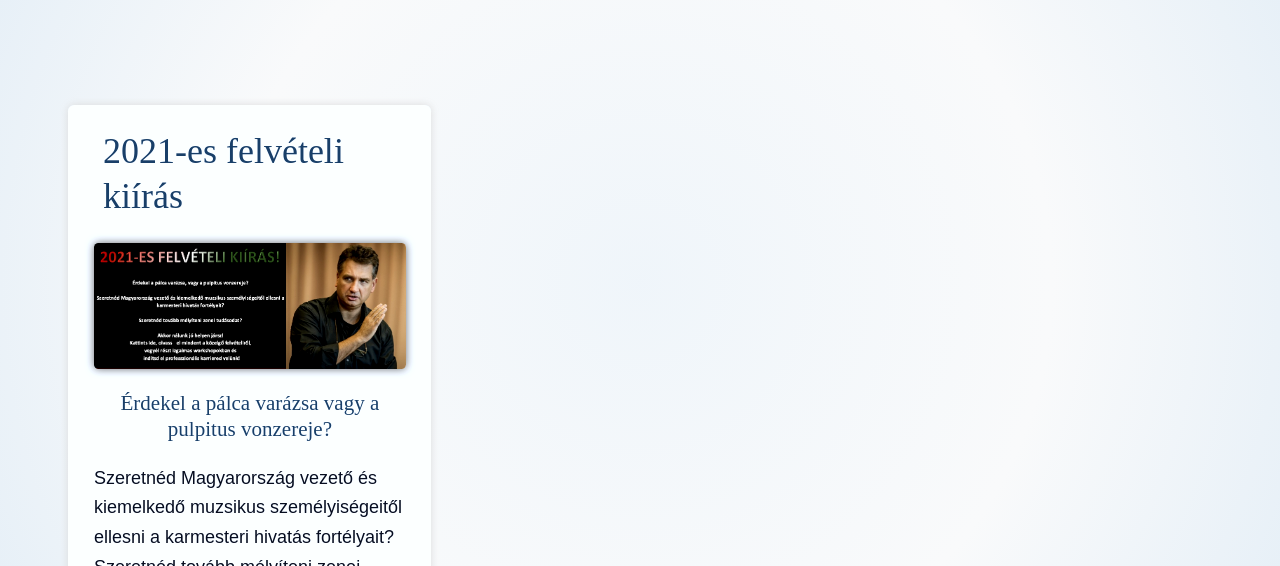
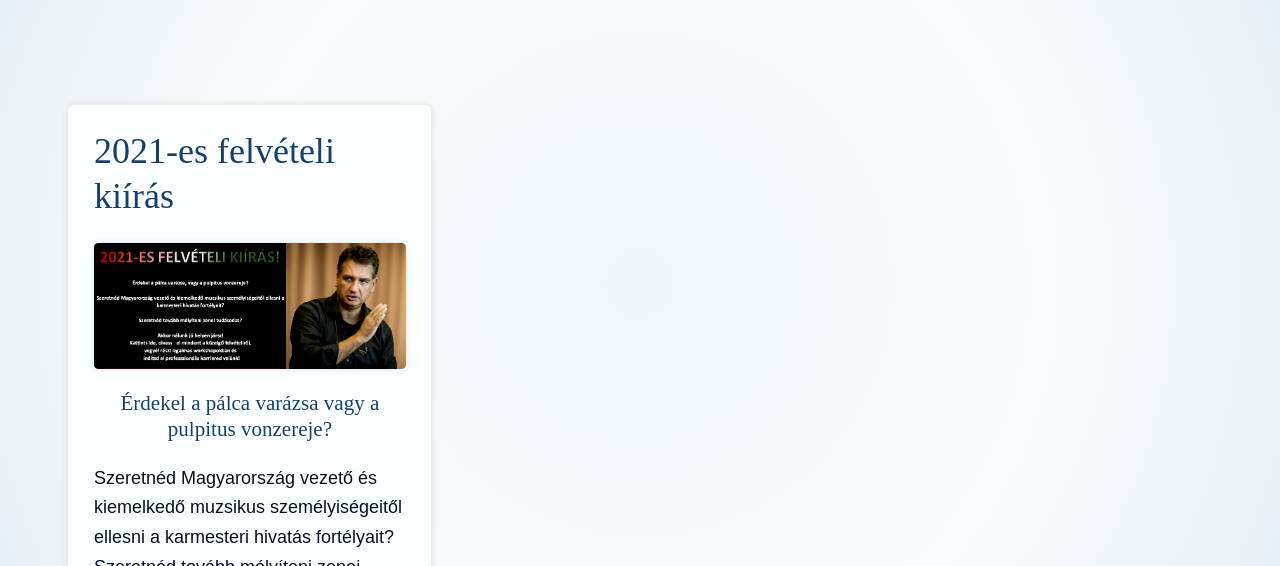
Before and after one commit to vhollo/cosyma.build, an Astro site: page /news in a window 1280 px wide. Shown: the part 234-800 px from the top of the page. Built offline with nearby package versions, Linux system fonts and the light colour scheme; Astro itself is replaced by a stand-in of ours.

Commit message:
img shadow lightgrey

```diff
--- a/src/layouts/Mozaik.astro
+++ b/src/layouts/Mozaik.astro
@@ -107,7 +107,7 @@ const { post, posts, summaryfrom, title, subtitle, summary, image, content } = A
   }*/
 
   a:last-child {
-    padding-bottom: 5vh;
+    margin-bottom: 5vh;
   }
 
   /*aside {
@@ -128,6 +128,10 @@ const { post, posts, summaryfrom, title, subtitle, summary, image, content } = A
     /*padding: 2vh 4vw;*/
     text-align: center;
   }
+
+  h1, h2, h3, h4, h5, h6 {
+    padding-inline: 0;
+  }
   blockquote {
     border-bottom: 2px solid;
   }
@@ -139,7 +143,7 @@ const { post, posts, summaryfrom, title, subtitle, summary, image, content } = A
 
 	img {
 		margin: 0 0 1rem;
-    box-shadow: dimgrey 0 0 0.25rem;
+    box-shadow: lightgrey 0 0 0.25rem;
     border-radius: 0.125rem;
 	}
 </style>
--- a/src/lib/Image.astro
+++ b/src/lib/Image.astro
@@ -21,7 +21,7 @@ let lang = 'hu'
 	}
 	img {
 		margin: 0 0 1rem;
-    box-shadow: dimgrey 0 0 0.5rem;
+    box-shadow: lightgrey 0 0 0.5rem;
     border-radius: 0.25rem;
 	}
 </style>
```
